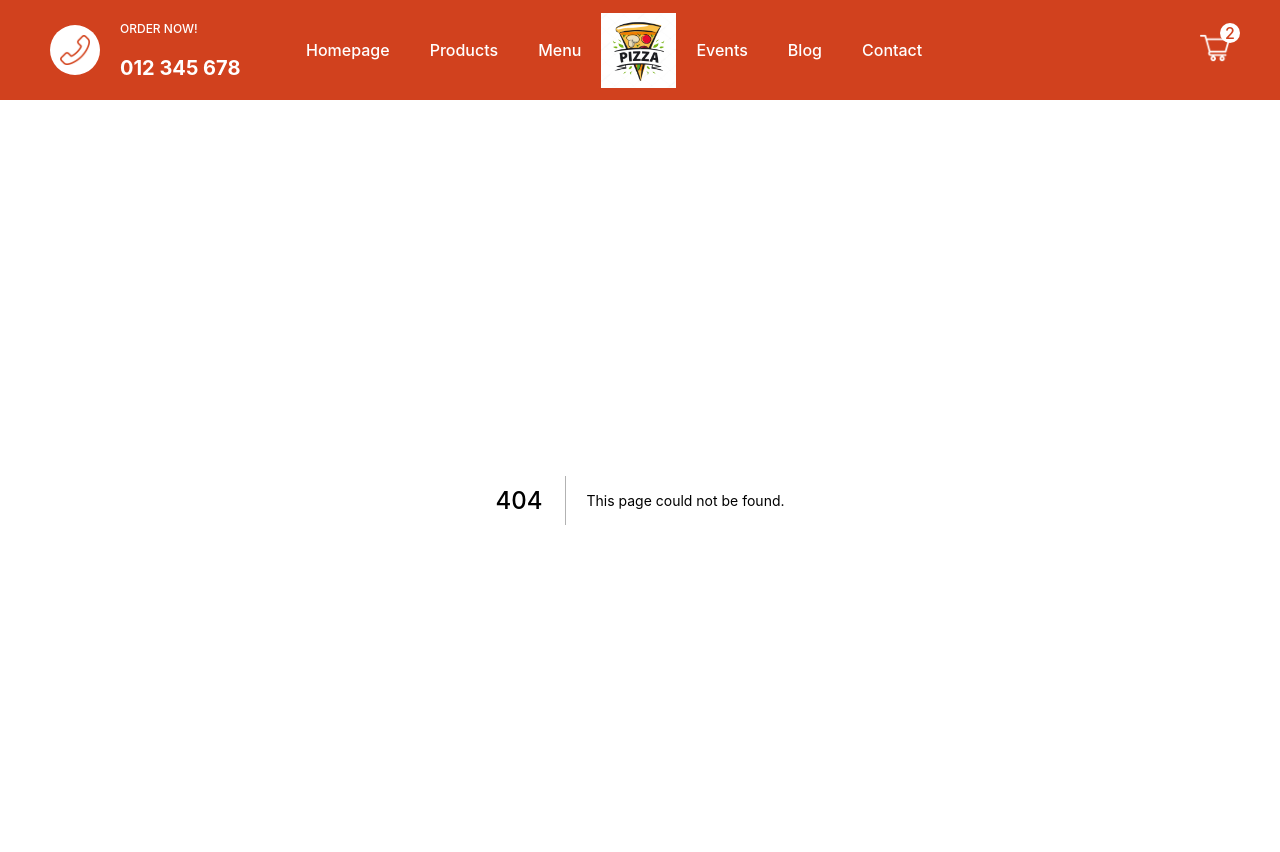
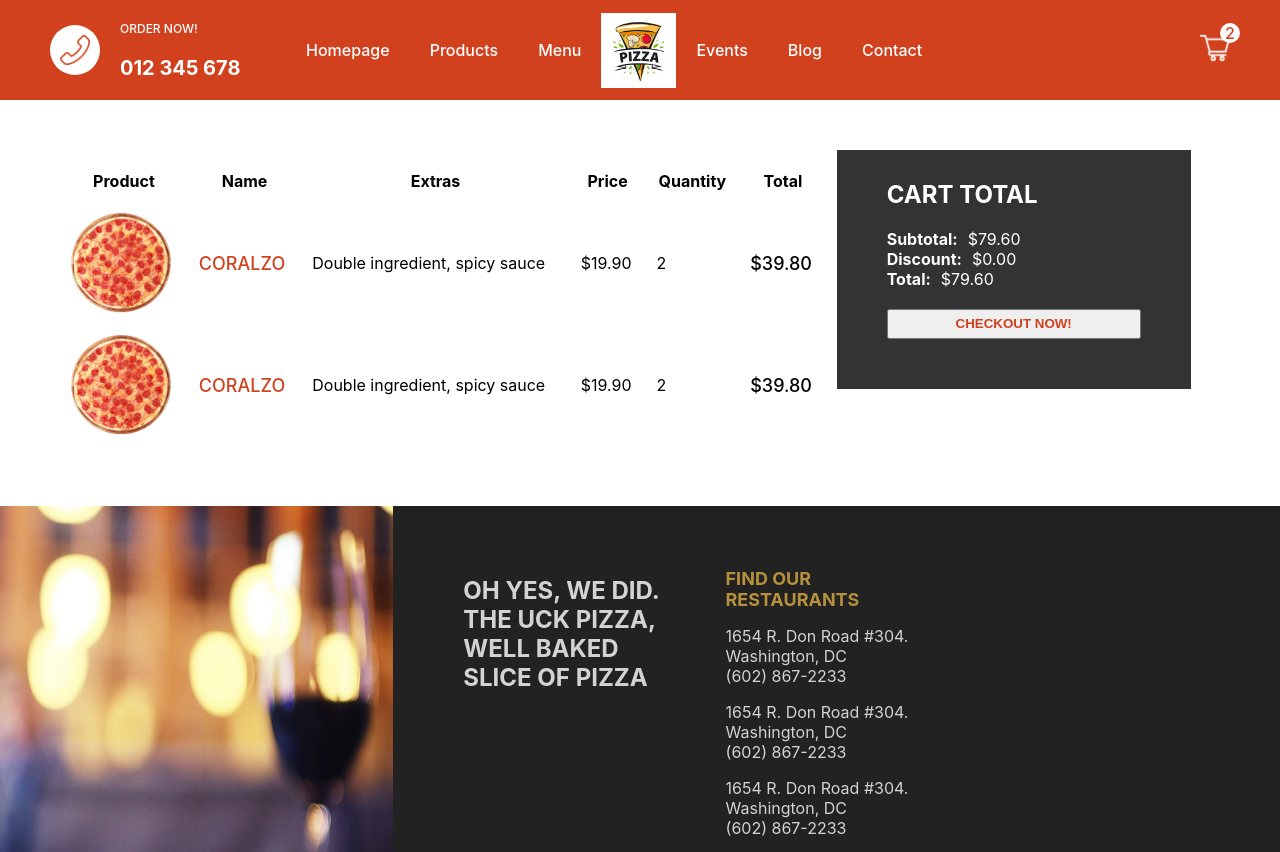
Before and after one commit to ufukcankurt/nextjs-food-order-app, a Next.js app: page /cart in a window 1280 px wide. Before the commit this address had no page. Shown: the top 852 px of the page. Built offline with nearby package versions, Linux system fonts and the light colour scheme.

Commit message:
Create | Shopping Cart Design

```diff
--- /dev/null
+++ b/pages/cart.jsx
@@ -0,0 +1,96 @@
+import styles from "../styles/Cart.module.css";
+import Image from "next/image";
+
+const Cart = () => {
+  return (
+    <div className={styles.container}>
+      <div className={styles.left}>
+        <table className={styles.table}>
+          <tr className={styles.trTitle}>
+            <th>Product</th>
+            <th>Name</th>
+            <th>Extras</th>
+            <th>Price</th>
+            <th>Quantity</th>
+            <th>Total</th>
+          </tr>
+          <tr className={styles.tr}>
+            <td>
+              <div className={styles.imgContainer}>
+                <Image
+                  src="/img/pizza.png"
+                  layout="fill"
+                  objectFit="cover"
+                  alt=""
+                />
+              </div>
+            </td>
+            <td>
+              <span className={styles.name}>CORALZO</span>
+            </td>
+            <td>
+              <span className={styles.extras}>
+                Double ingredient, spicy sauce
+              </span>
+            </td>
+            <td>
+              <span className={styles.price}>$19.90</span>
+            </td>
+            <td>
+              <span className={styles.quantity}>2</span>
+            </td>
+            <td>
+              <span className={styles.total}>$39.80</span>
+            </td>
+          </tr>
+          <tr className={styles.tr}>
+            <td>
+              <div className={styles.imgContainer}>
+                <Image
+                  src="/img/pizza.png"
+                  layout="fill"
+                  objectFit="cover"
+                  alt=""
+                />
+              </div>
+            </td>
+            <td>
+              <span className={styles.name}>CORALZO</span>
+            </td>
+            <td>
+              <span className={styles.extras}>
+                Double ingredient, spicy sauce
+              </span>
+            </td>
+            <td>
+              <span className={styles.price}>$19.90</span>
+            </td>
+            <td>
+              <span className={styles.quantity}>2</span>
+            </td>
+            <td>
+              <span className={styles.total}>$39.80</span>
+            </td>
+          </tr>
+        </table>
+      </div>
+      <div className={styles.right}>
+        <div className={styles.wrapper}>
+          <h2 className={styles.title}>CART TOTAL</h2>
+          <div className={styles.totalText}>
+            <b className={styles.totalTextTitle}>Subtotal:</b>$79.60
+          </div>
+          <div className={styles.totalText}>
+            <b className={styles.totalTextTitle}>Discount:</b>$0.00
+          </div>
+          <div className={styles.totalText}>
+            <b className={styles.totalTextTitle}>Total:</b>$79.60
+          </div>
+          <button className={styles.button}>CHECKOUT NOW!</button>
+        </div>
+      </div>
+    </div>
+  );
+};
+
+export default Cart;
--- /dev/null
+++ b/styles/Cart.module.css
@@ -0,0 +1,58 @@
+.container {
+    padding: 50px;
+    display: flex;
+  }
+
+  .left {
+    flex: 2;
+  }
+
+  .right {
+    flex: 1;
+  }
+
+  .imgContainer {
+    width: 100px;
+    height: 100px;
+    position: relative;
+  }
+
+  .table {
+    width: 100%;
+    border-spacing: 20px;
+  }
+
+  .name {
+    font-weight: 500;
+    color: #d1411e;
+    font-size: 18px;
+  }
+
+  .total {
+    font-weight: 500;
+    font-size: 18px;
+  }
+
+  .wrapper {
+    width: 90%;
+    max-height: 300px;
+    background-color: #333;
+    padding: 50px;
+    padding-top: 10px;
+    display: flex;
+    flex-direction: column;
+    justify-content: space-between;
+    color: white;
+  }
+
+  .totalTextTitle {
+    margin-right: 10px;
+  }
+
+  .button {
+    height: 30px;
+    color: #d1411e;
+    font-weight: bold;
+    cursor: pointer;
+    margin-top: 20px;
+  }
```
